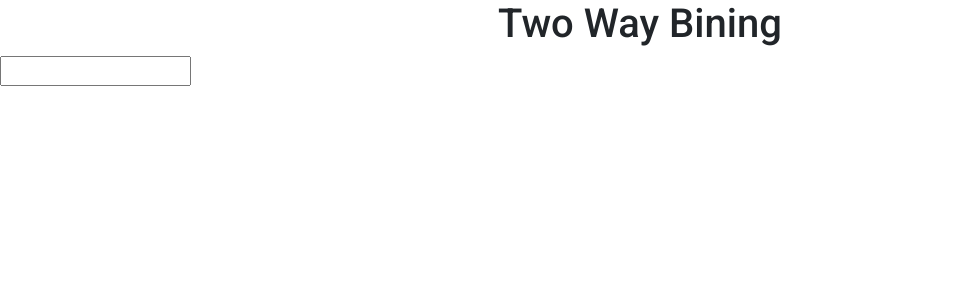
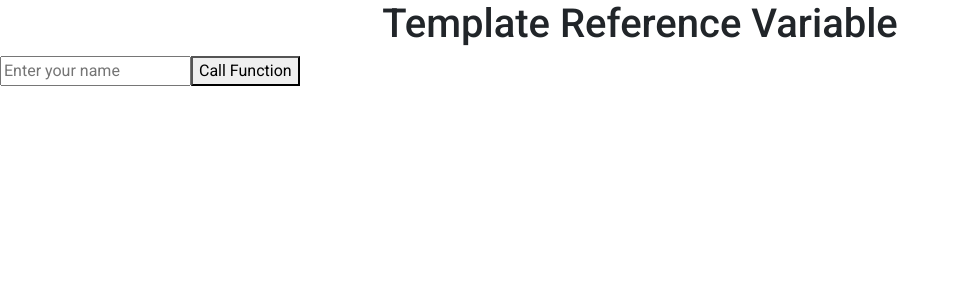
Before and after one commit to faisalmoinuddin99/ProductShut_FrontEnd, an Angular app: page / in a window 1280 px wide. Shown: the top 300 px of the page, without its empty margins (0-960 px from the left). Built offline with nearby package versions, Linux system fonts and the light colour scheme.

Commit message:
Template Reference variable | id

```diff
--- a/src/app/app.component.html
+++ b/src/app/app.component.html
@@ -1,5 +1,5 @@
 <h1 class="head">{{title}}</h1>
 
-<input type="text" name="" id="" [(ngModel)] = "name">
+<input type="text" name="user" #box placeholder="Enter your name">
 
-<h2>{{name}}</h2>
+<button (click)="getData(box.value)">Call Function</button>
--- a/src/app/app.component.ts
+++ b/src/app/app.component.ts
@@ -7,7 +7,10 @@ import { Component } from '@angular/core';
   styleUrls: ['./app.component.css']
 })
 export class AppComponent {
-  title: string = 'Two Way Bining';
+  title: string = 'Template Reference Variable';
 
- name: any
+  getData(item: string){
+    console.log(item);
+
+  }
 }
--- a/src/app/app.module.ts
+++ b/src/app/app.module.ts
@@ -8,7 +8,6 @@ import { BrowserAnimationsModule } from '@angular/platform-browser/animations'
 import { MatSliderModule } from '@angular/material/slider';
 import {MatButtonModule} from '@angular/material/button'
 import {MatBadgeModule} from '@angular/material/badge';
-import { ChildComponent } from './child/child.component';
 
 
 @NgModule({
@@ -16,7 +15,7 @@ import { ChildComponent } from './child/child.component';
   // used to register components
   declarations: [
     AppComponent,
-    ChildComponent,
+
   ],
   // used to register modules
   imports: [
--- a/src/app/child/child.component.html
+++ /dev/null
@@ -1,5 +0,0 @@
-<p>child works!</p>
-
-<input type="text" name="" #box />
-
-<button (click)="updateDataEvent.emit(box.value)">Update Data</button>
--- a/src/app/child/child.component.ts
+++ /dev/null
@@ -1,17 +0,0 @@
-import { Component, OnInit, Output, EventEmitter} from '@angular/core';
-
-@Component({
-  selector: 'app-child',
-  templateUrl: './child.component.html',
-  styleUrls: ['./child.component.css']
-})
-export class ChildComponent implements OnInit {
-
-  constructor() { }
-
-  @Output() updateDataEvent = new EventEmitter<string>()
-
-  ngOnInit(): void {
-  }
-
-}
```
Also changed, not shown: src/app/child/child.component.css (deleted), 1 other file (tests, documents, lock files or other folders).
